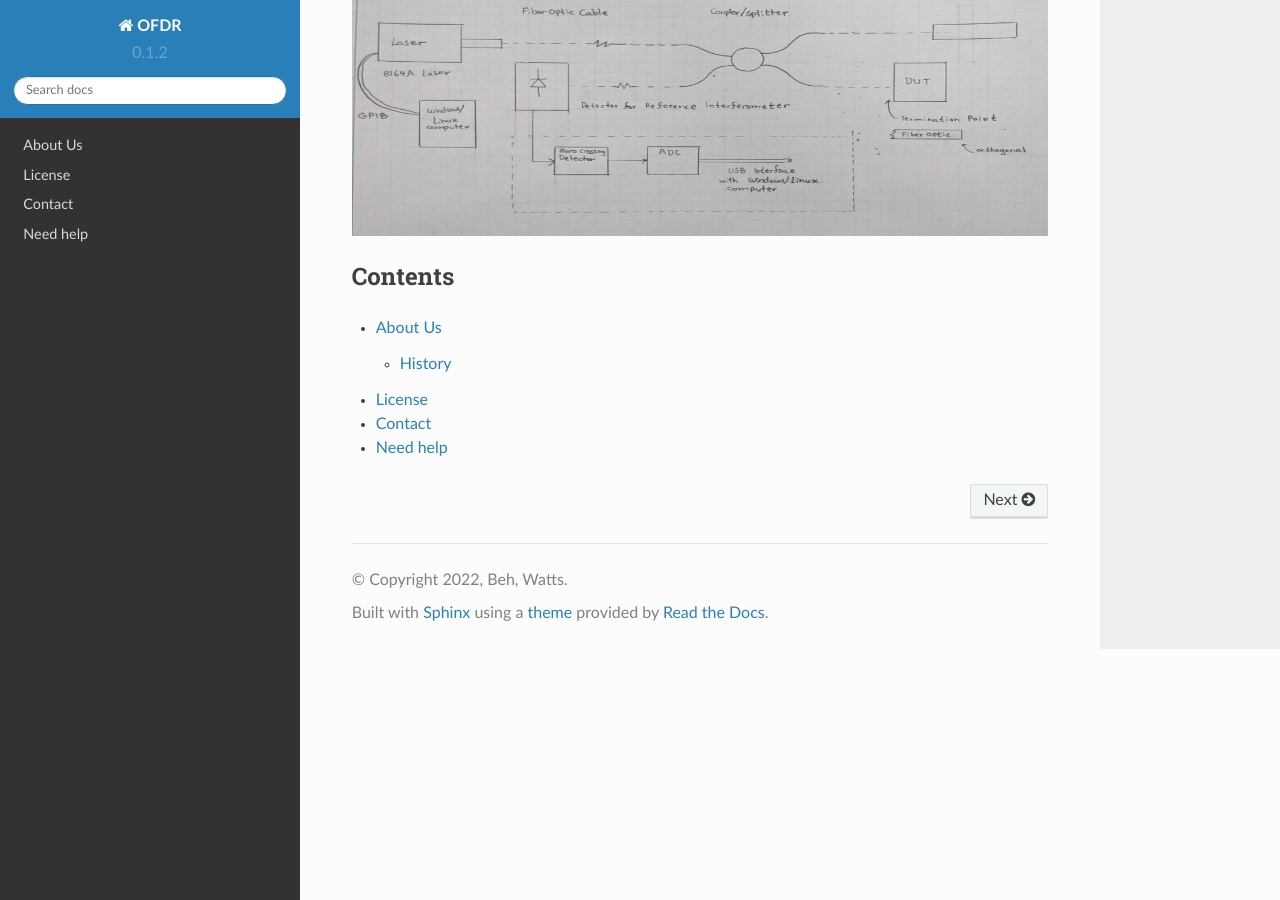
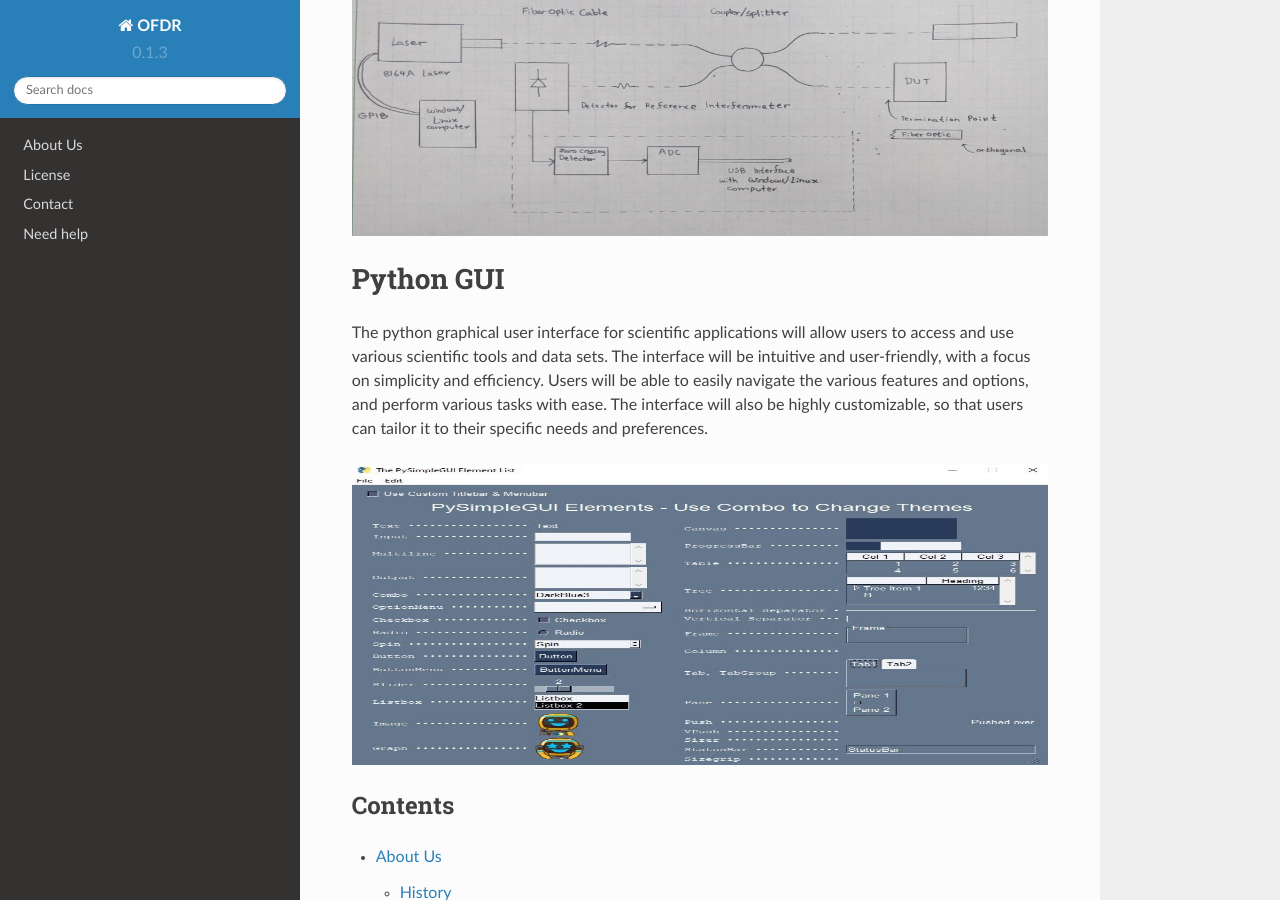
Before and after one commit to wattsjake/OFDR, a Sphinx documentation site: the page built from docs/source/index.rst, in a window 1280 px wide and 900 px high, scrolled down 1655 px. Built offline with Sphinx 7.4.7 and the Read the Docs theme 2.0.0, drawn with Linux system fonts in a browser that asks for light colours; pages that are not in the unit, such as notebooks, are missing from menus.

Commit message:
added gui image

```diff
--- a/docs/source/conf.py
+++ b/docs/source/conf.py
@@ -7,7 +7,7 @@ copyright = '2022, Beh, Watts'
 author = 'Jared Beh, Jacob Watts'
 
 release = '0.1'
-version = '0.1.2'
+version = '0.1.3'
 
 # -- General configuration
 
--- a/docs/source/index.rst
+++ b/docs/source/index.rst
@@ -67,6 +67,19 @@ IR laser radiation emitted from the tunable laser.
   :height: 300
   :alt: OFDR Drawing
 
+Python GUI
+===============================
+
+The python graphical user interface for scientific applications will allow users to access and use various scientific tools
+and data sets. The interface will be intuitive and user-friendly, with a focus on simplicity and efficiency. Users will be able
+to easily navigate the various features and options, and perform various tasks with ease. The interface will also be highly
+customizable, so that users can tailor it to their specific needs and preferences.
+
+.. image:: images/python_gui.jpg
+  :width: 800
+  :height: 300
+  :alt: OFDR Drawing
+
 Contents
 --------
 
```
Also changed, not shown: docs/source/images/python_gui.jpg (added).
